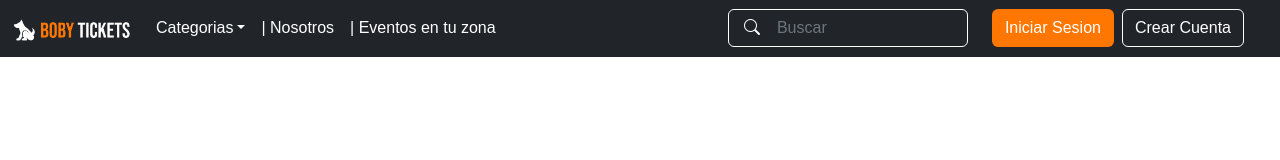
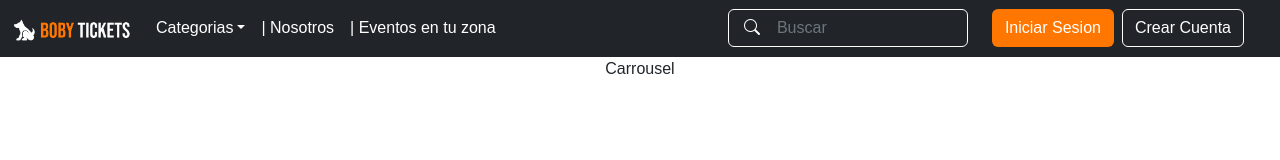
Before and after one commit to MaxiAlz/Boby-Tickets, a React (Vite) app: page / in a window 1280 px wide. Shown: the top 160 px of the page. Built offline with nearby package versions, Linux system fonts and the light colour scheme; a web font is replaced by a local one.

Commit message:
arme componentes para carrusel

```diff
--- a/src/App.jsx
+++ b/src/App.jsx
@@ -1,10 +1,15 @@
+// componentes
 import Navbar from './Components/Navbar/Navbar'
+import Main from './Components/Main/Main'
+
+// css
 import './App.css'
 
 function App() {
   return (
     <div className="App">
       <Navbar />
+      <Main />
     </div>
   )
 }
--- /dev/null
+++ b/src/Components/Carrousel/Carrousel.css
@@ -0,0 +1,3 @@
+:root {
+    --main-oranger: #FF7600;
+  }
--- /dev/null
+++ b/src/Components/Carrousel/Carrousel.jsx
@@ -0,0 +1,11 @@
+import React from 'react'
+
+// css
+import './Carrousel.css'
+const Carrousel = () => {
+  return (
+    <div>Carrousel</div>
+  )
+}
+
+export default Carrousel
--- /dev/null
+++ b/src/Components/Main/Main.css
@@ -0,0 +1,3 @@
+:root {
+    --main-oranger: #FF7600;
+  }
--- /dev/null
+++ b/src/Components/Main/Main.jsx
@@ -0,0 +1,14 @@
+import React from 'react';
+import Carrousel from '../Carrousel/Carrousel';
+// css
+import './Main.css'
+
+const Main = () => {
+  return (
+   <>
+   <Carrousel />
+   </>
+  )
+}
+
+export default Main
```
Also changed, not shown: src/Components/Navbar/Navbar.jsx (+8 -1 lines).
